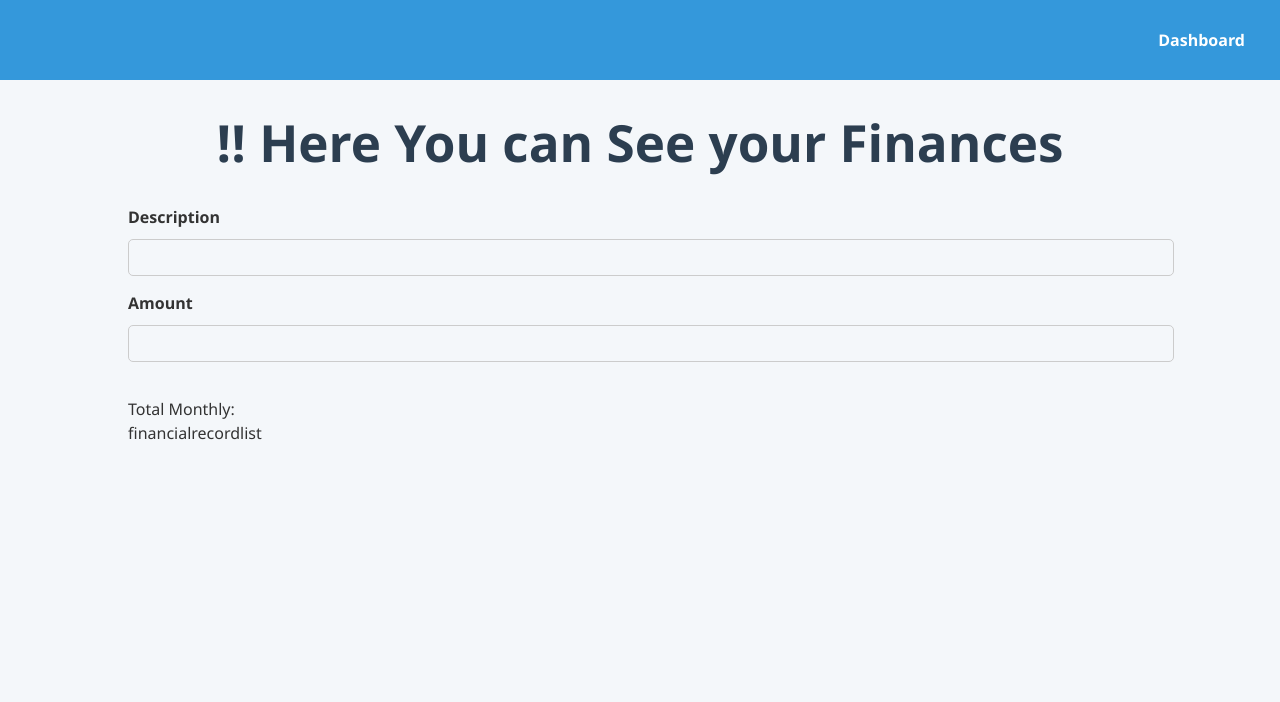
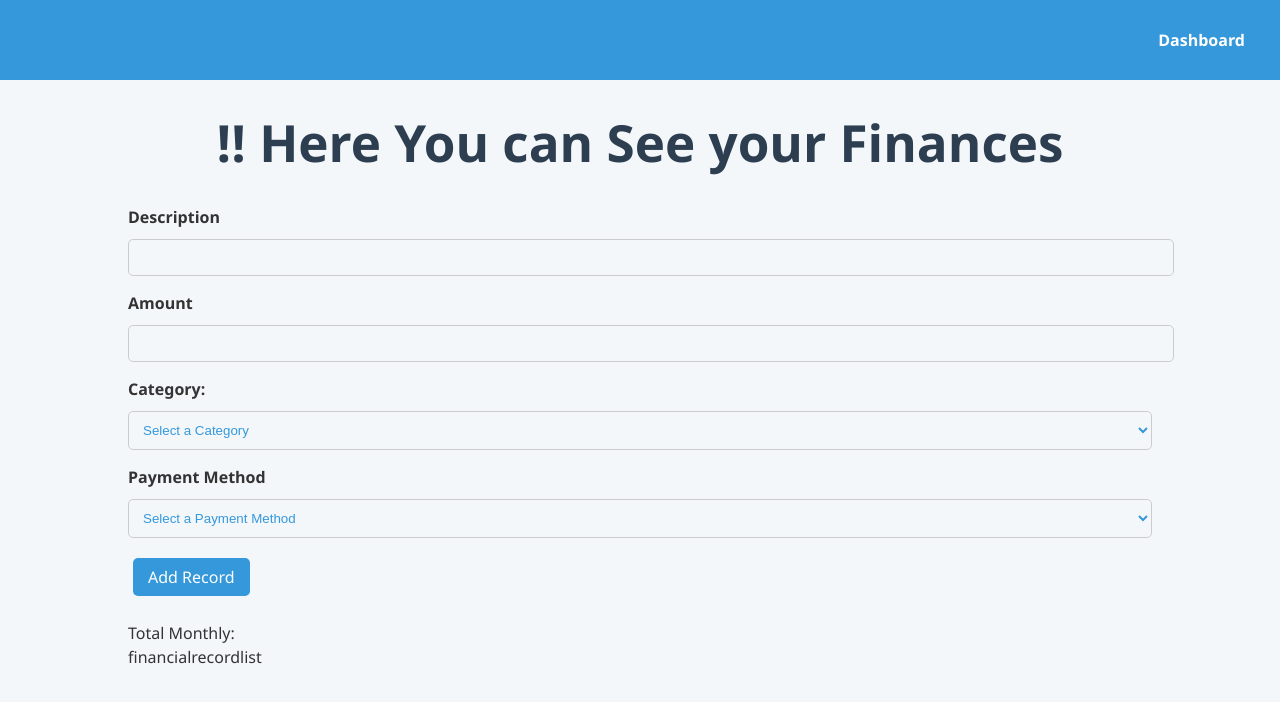
Before and after one commit to sumon0002001/sahreenFinance_tracker, a React (Vite) app in the folder client/: page / in a window 1280 px wide. Shown: the top 702 px of the page. Built offline with nearby package versions, Linux system fonts and the light colour scheme; no server answers.

Commit message:
Add form and function without dispaly data

```diff
--- a/client/src/pages/dashboard/financial-record-form.tsx
+++ b/client/src/pages/dashboard/financial-record-form.tsx
@@ -1,11 +1,30 @@
+import { useUser } from "@clerk/clerk-react";
 import React, { useState } from "react";
 
 const FinancialRecordForm = () => {
-  const [description, setDescription] = useState("");
-  const [amount, setAmount] = useState("");
+  const [description, setDescription] = useState<string>("");
+  const [amount, setAmount] = useState<string>("");
+  const [category, setCategory] = useState<string>("");
+  const [paymentMethod, setPaymentMethod] = useState<string>("");
+
+  const { user } = useUser();
+
+  const handleSubmit = (e: React.FocusEvent<HTMLFormElement>) => {
+    e.preventDefault();
+    // Perform form submission logic here
+
+    const newRecord = {
+      userId: user?.id,
+      date: new Date().toISOString(),
+      description: description,
+      amount: parseFloat(amount),
+      category: category,
+      paymentMethod: paymentMethod,
+    };
+  };
   return (
     <div className="form-container">
-      <form action="">
+      <form action="" onSubmit={handleSubmit}>
         <div className="form-field">
           <label htmlFor="">Description</label>
           <input
@@ -28,6 +47,42 @@
             value={amount}
           />
         </div>
+        <div className="form-field">
+          <label>Category: </label>
+          <select
+            required
+            name="category"
+            className="input"
+            value={category}
+            onChange={(e) => setCategory(e.target.value)}
+          >
+            <option value=""> Select a Category</option>
+            <option value="food">Food</option>
+            <option value="Rent">Rent</option>
+            <option value="Salary">Salary</option>
+            <option value="Utilities">Utilities</option>
+            <option value="Entertainment">Entertainment</option>
+            <option value="Other">Other</option>
+          </select>
+        </div>
+        <div className="form-field">
+          <label htmlFor="">Payment Method</label>
+          <select
+            required
+            name="payment-method"
+            className="input"
+            value={paymentMethod}
+            onChange={(e) => setPaymentMethod(e.target.value)}
+          >
+            <option value="">Select a Payment Method</option>
+            <option value="Credit Card">Credit Card</option>
+            <option value="Cash">Cash</option>
+            <option value="Bank Transfer">Bank Transfer</option>
+          </select>
+        </div>
+        <button type="submit" className="button">
+          Add Record
+        </button>
       </form>
     </div>
   );
```
